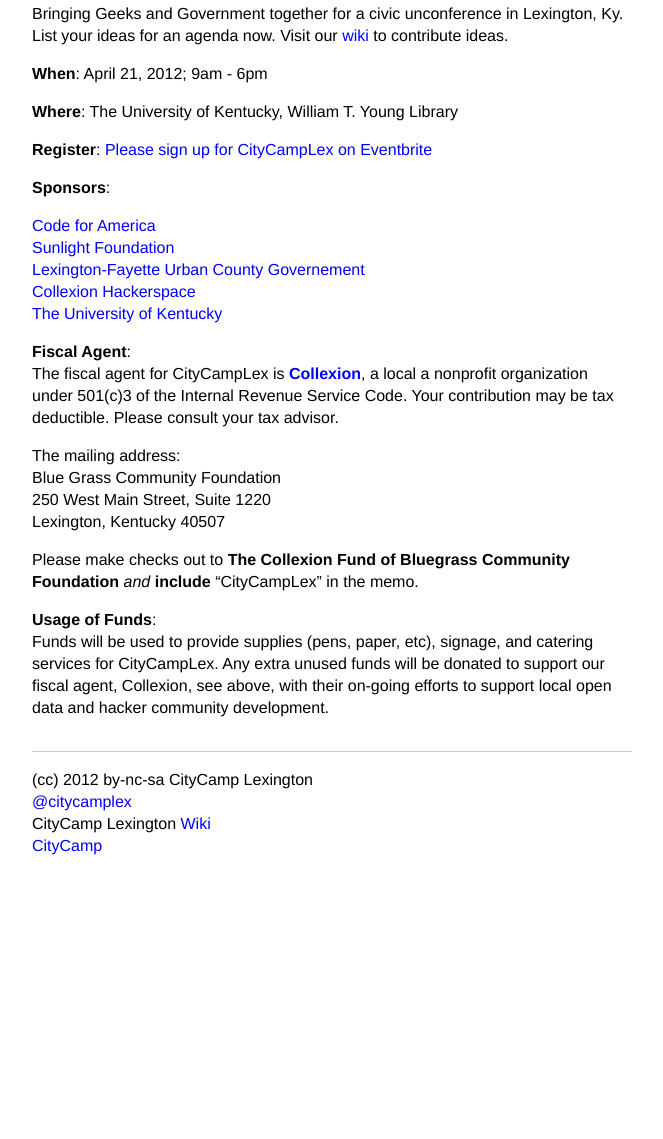
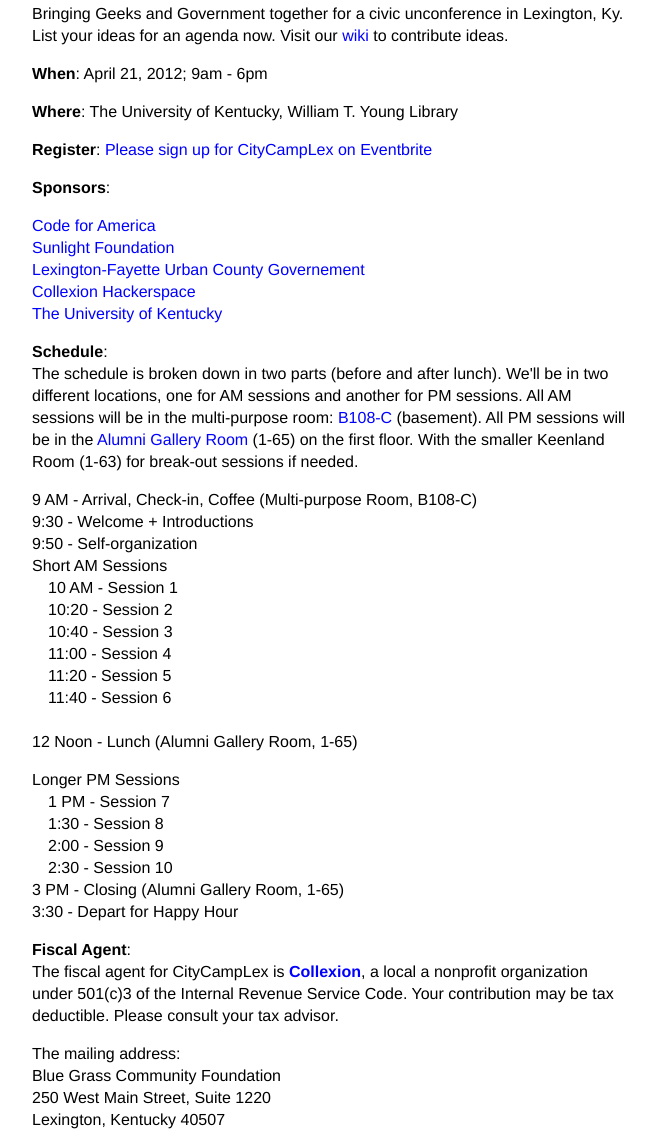
Before and after one commit to openlexington/CityCampLex, a plain HTML site: page index.html in a window 1280 px wide. Shown: the part 489-1628 px from the top of the page, without its empty margins (308-971 px from the left). Before the commit the page ends 1378 px from the top, so only its background shows below. Drawn offline with nearby package versions, Linux system fonts and the light colour scheme.

Commit message:
adding schedule

```diff
--- a/_/css/core.css
+++ b/_/css/core.css
@@ -107,3 +107,8 @@ a:hover, a:active{
   color:blue;
   text-decoration:underline;
 }
+
+ul.sessions{
+	margin-left:1em;
+	list-style-type: none;
+}
--- a/index.html
+++ b/index.html
@@ -100,6 +100,35 @@
       		<li><a href="http://www.uky.edu">The University of Kentucky</a></li>
       	</ul>
       </p>
+      <p><strong>Schedule</strong>:<br />
+      	The schedule is broken down in two parts (before and after lunch). We'll be in two different locations, one for AM sessions and another for PM sessions. All AM sessions will be in the multi-purpose room: <a href="http://libraries.uky.edu/libpage.php?lweb_id=123&llib_id=14&ltab_id=189http://libraries.uky.edu/libpage.php?lweb_id=123&llib_id=14&ltab_id=189">B108-C</a> (basement). All PM sessions will be in the <a href="http://libraries.uky.edu/libpage.php?lweb_id=123&llib_id=14&ltab_id=194">Alumni Gallery Room</a> (1-65) on the first floor. With the smaller Keenland Room (1-63) for break-out sessions if needed.<br />
+      	<ul style="list-style-type: none;">
+      		<li>9 AM - Arrival, Check-in, Coffee (Multi-purpose Room, B108-C)</li>
+      		<li>9:30 - Welcome + Introductions</li>
+      		<li>9:50 - Self-organization</li>
+      		<li>Short AM Sessions
+      			<ul class="sessions">
+      				<li>10 AM - Session 1</li>
+      				<li>10:20 - Session 2</li>
+      				<li>10:40 - Session 3</li>
+      				<li>11:00 - Session 4</li>
+      				<li>11:20 - Session 5</li>
+      				<li>11:40 - Session 6</li>
+      			</ul>
+      		</li>
+      		<li><p><br />12 Noon - Lunch (Alumni Gallery Room, 1-65)</p></li>
+      		<li>Longer PM Sessions
+      			<ul class="sessions">
+      				<li>1 PM - Session 7</li>
+		      		<li>1:30 - Session 8</li>
+      				<li>2:00 - Session 9</li>
+      				<li>2:30 - Session 10</li>
+      			</ul>
+      		</li>
+   			<li>3 PM - Closing (Alumni Gallery Room, 1-65)</li>
+   			<li>3:30 - Depart for Happy Hour</li>
+      	</ul>
+      </p>
       <p><strong>Fiscal Agent</strong>:<br />
       	The fiscal agent for CityCampLex is <b><a href="http://collexion.net">Collexion</a></b>, a local a nonprofit organization under 501(c)3 of the Internal Revenue Service Code. Your contribution may be tax deductible. Please consult your tax advisor.
       </p>
```
